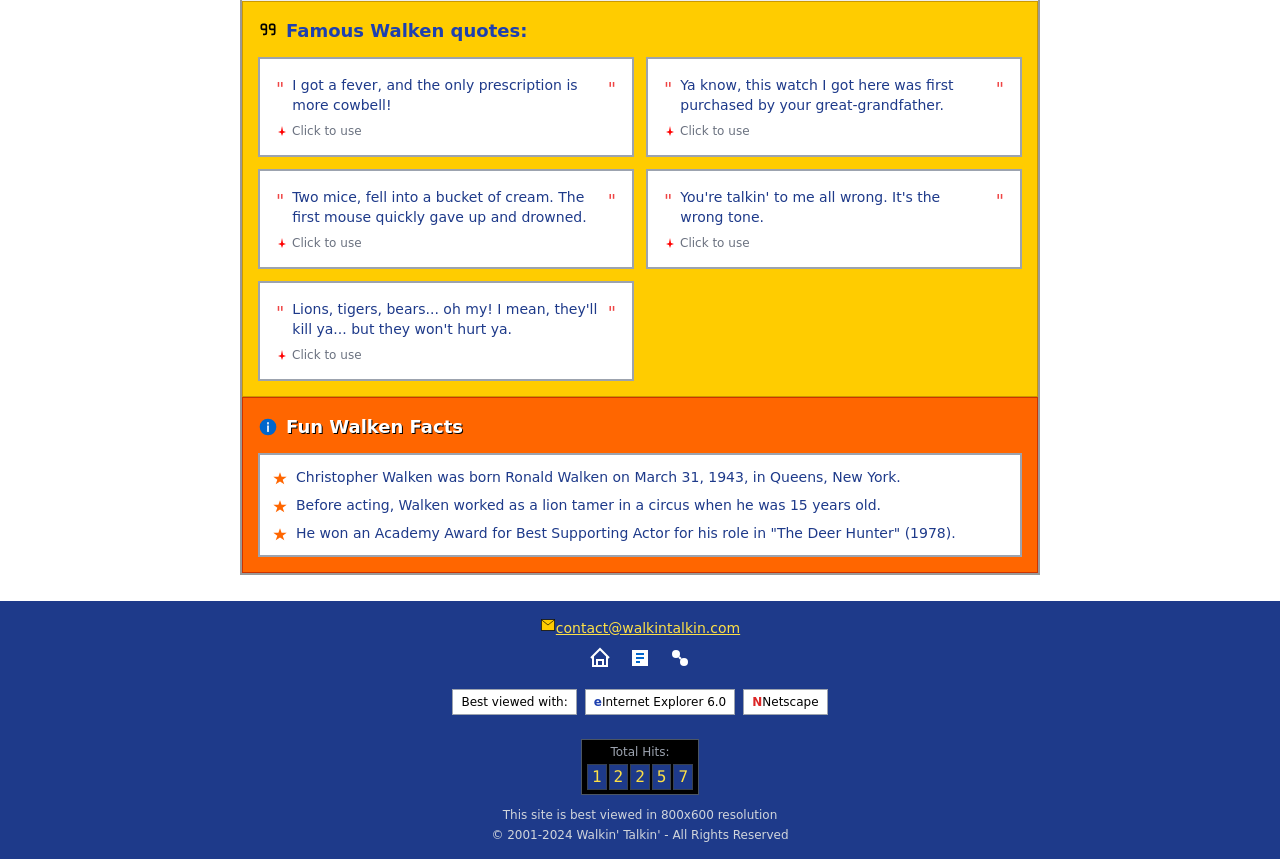
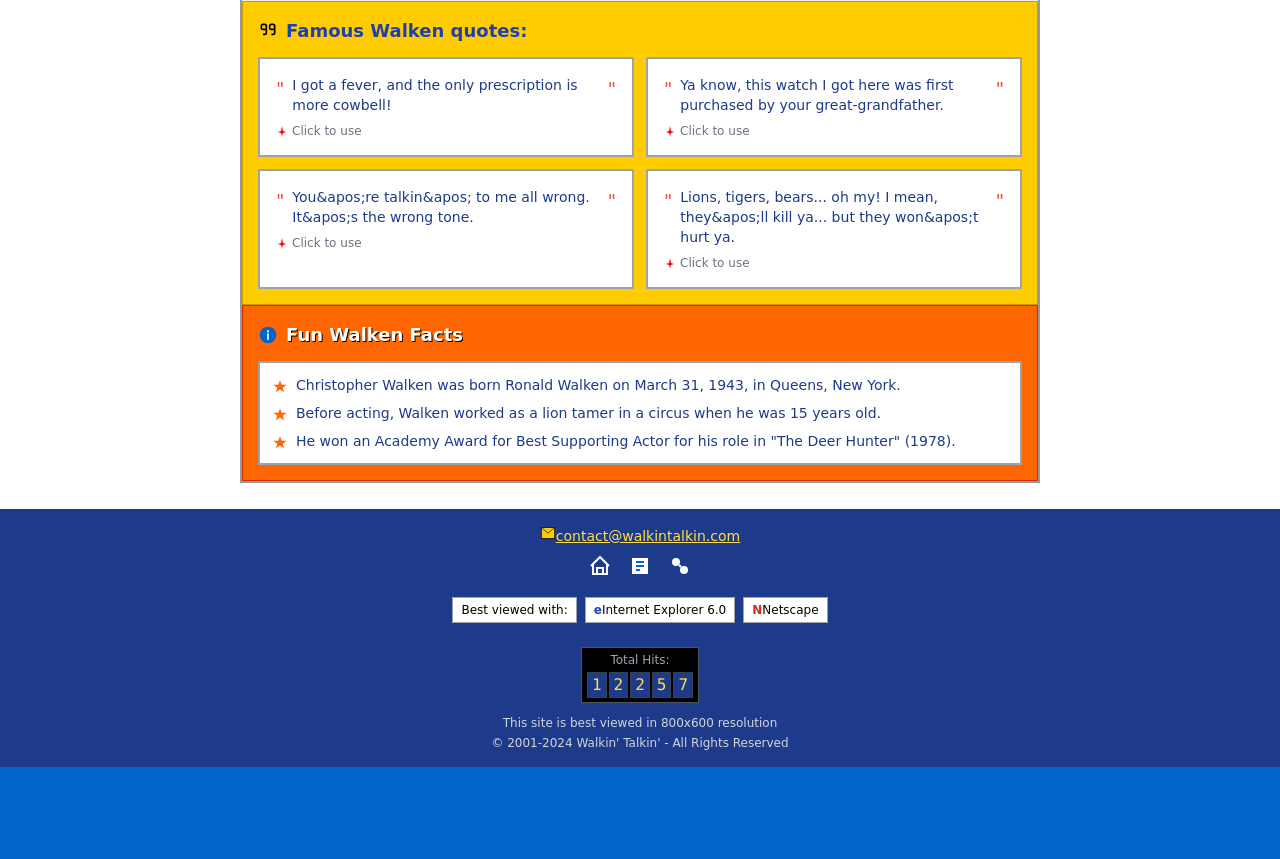
Before and after one commit to ctrlswing/walkentalkin, a Next.js app: page / in a window 1280 px wide. Shown: the part 630-1489 px from the top of the page. After the commit the page ends 1397 px from the top, so only its background shows below. Built offline with nearby package versions, Linux system fonts and the light colour scheme.

Commit message:
Fix remaining HTML entity escaping issues

```diff
--- a/src/app/layout.tsx
+++ b/src/app/layout.tsx
@@ -9,9 +9,10 @@ const comicNeue = Comic_Neue({
 });
 
 export const metadata: Metadata = {
-  title: "Walkin Talkin - Text-to-Speech in Christopher Walken's Style",
+  title:
+    "Walkin&apos; Talkin&apos; - Text-to-Speech in Christopher Walken&apos;s Style",
   description:
-    "Generate speech in the style of Christopher Walken's distinctive voice",
+    "Generate speech in the style of Christopher Walken&apos;s distinctive voice",
   keywords: [
     "Christopher Walken",
     "text to speech",
--- a/src/app/page.tsx
+++ b/src/app/page.tsx
@@ -10,9 +10,8 @@ import { motion, AnimatePresence } from "framer-motion";
 const SAMPLE_PHRASES = [
   "I got a fever, and the only prescription is more cowbell!",
   "Ya know, this watch I got here was first purchased by your great-grandfather.",
-  "Two mice, fell into a bucket of cream. The first mouse quickly gave up and drowned.",
-  "You're talkin' to me all wrong. It's the wrong tone.",
-  "Lions, tigers, bears... oh my! I mean, they'll kill ya... but they won't hurt ya.",
+  "You&apos;re talkin&apos; to me all wrong. It&apos;s the wrong tone.",
+  "Lions, tigers, bears... oh my! I mean, they&apos;ll kill ya... but they won&apos;t hurt ya.",
 ];
 
 // Retro icons as components
@@ -416,8 +415,10 @@ export default function Home() {
                             }}
                           >
                             <span className="text-yellow-300 twinkle">★</span>{" "}
-                            Walkin'{" "}
-                            <span className="text-yellow-300">Talkin'</span>{" "}
+                            Walkin&apos;{" "}
+                            <span className="text-yellow-300">
+                              Talkin&apos;
+                            </span>{" "}
                             <span
                               className="text-yellow-300 twinkle"
                               style={{ animationDelay: "0.5s" }}
@@ -805,7 +806,7 @@ export default function Home() {
                     This site is best viewed in 800x600 resolution
                   </div>
                   <div className="text-xs text-gray-300 mt-1">
-                    © 2001-2024 Walkin' Talkin' - All Rights Reserved
+                    © 2001-2024 Walkin&apos; Talkin&apos; - All Rights Reserved
                   </div>
                 </div>
               </td>
```
